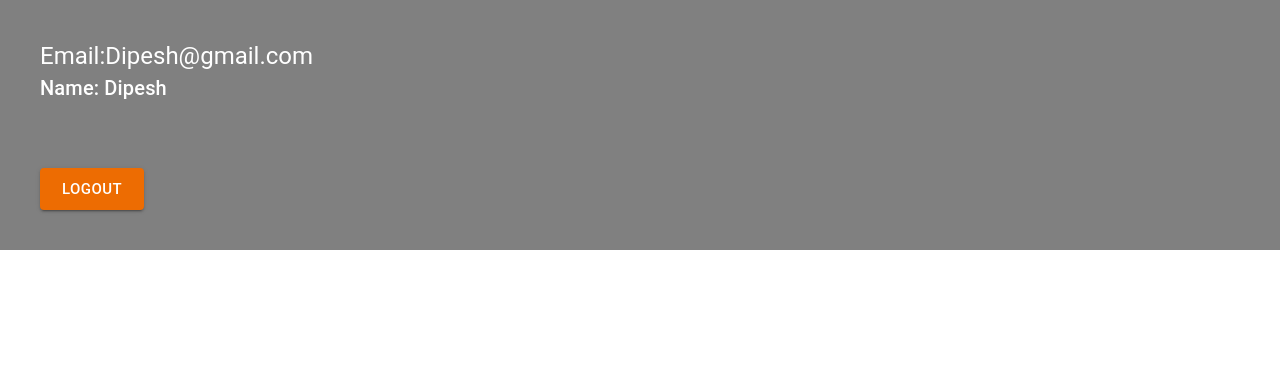
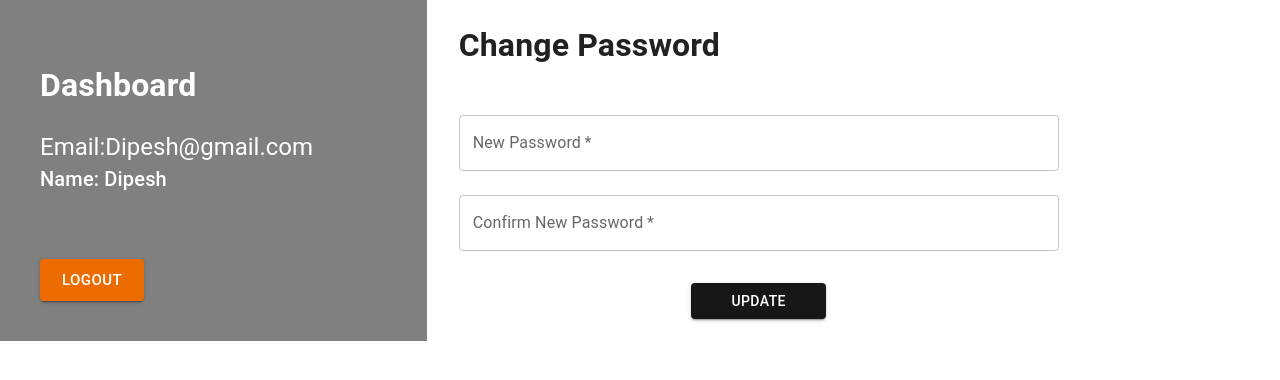
Before and after one commit to dipesh-develops/frontend-Authentication-and-Dashboard-React, a React (Create React App) app: page /dashboard in a window 1280 px wide. Shown: the top 380 px of the page. Built offline with nearby package versions, Linux system fonts and the light colour scheme.

Commit message:
css fixes and route for page not found

```diff
--- a/src/App.js
+++ b/src/App.js
@@ -46,6 +46,7 @@ function App() {
             <Route  path='reset' element={<ResetPassword />}/>
           </Route>
           <Route  path='/dashboard' element={<Dashboard />}/>
+          <Route path="*" element={<h1>Error 404 page not found!!</h1>}/>
         </Routes>
       </BrowserRouter>
     </div>
--- a/src/components/pages/Dashboard.jsx
+++ b/src/components/pages/Dashboard.jsx
@@ -1,6 +1,7 @@
 import React from "react";
 import { Button, CssBaseline, Grid, Typography } from "@mui/material";
 import { useNavigate } from "react-router-dom";
+import ChangePassword from "./auth/ChangePassword";
 
 const Dashboard = () => {
   const navigate = useNavigate();
@@ -11,12 +12,13 @@ const Dashboard = () => {
   return (
     <>
       <CssBaseline />
-      <Grid>
+      <Grid container>
         <Grid
           item
           sm={4}
           sx={{ backgroundColor: "gray", p: 5, color: "white" }}
         >
+          <h1>Dashboard</h1>
           {/* static email and name */}
           <Typography variant="h5">Email:Dipesh@gmail.com</Typography>
           <Typography variant="h6">Name: Dipesh</Typography>
@@ -30,7 +32,9 @@ const Dashboard = () => {
             Logout
           </Button>
         </Grid>
-        <Grid item sm={8}></Grid>
+        <Grid item sm={8}>
+          <ChangePassword />
+        </Grid>
       </Grid>
     </>
   );
--- a/src/components/pages/auth/LoginReg.jsx
+++ b/src/components/pages/auth/LoginReg.jsx
@@ -35,7 +35,7 @@ const LoginReg = () => {
         ></Grid>
         <Grid item lg={5} sm={7} xs={12}>
           <Card sx={{ width: "100%", height: "100%" }}>
-            <Box>
+            <Box sx={{ mx: 3 }}>
               <Box sx={{ borderBottom: 1, borderColor: "divider" }}>
                 <Tabs
                   value={value}
```
